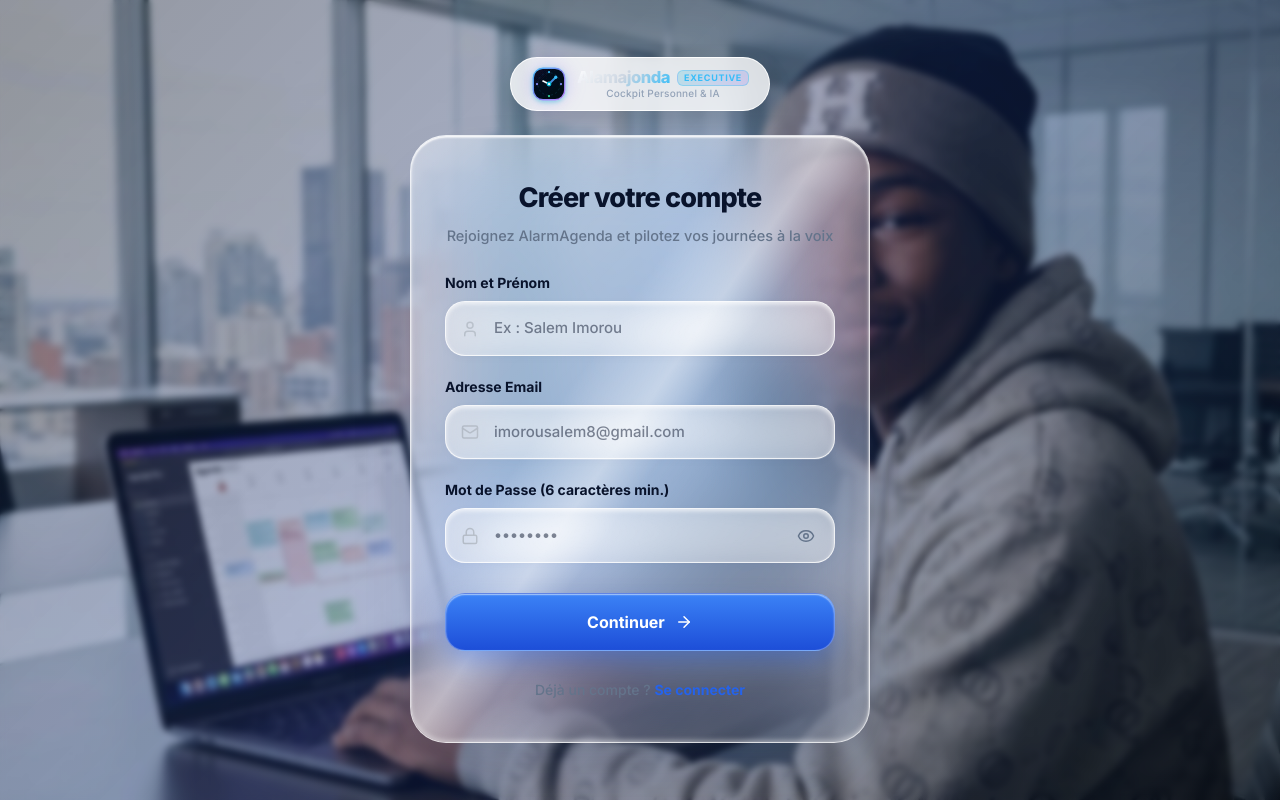
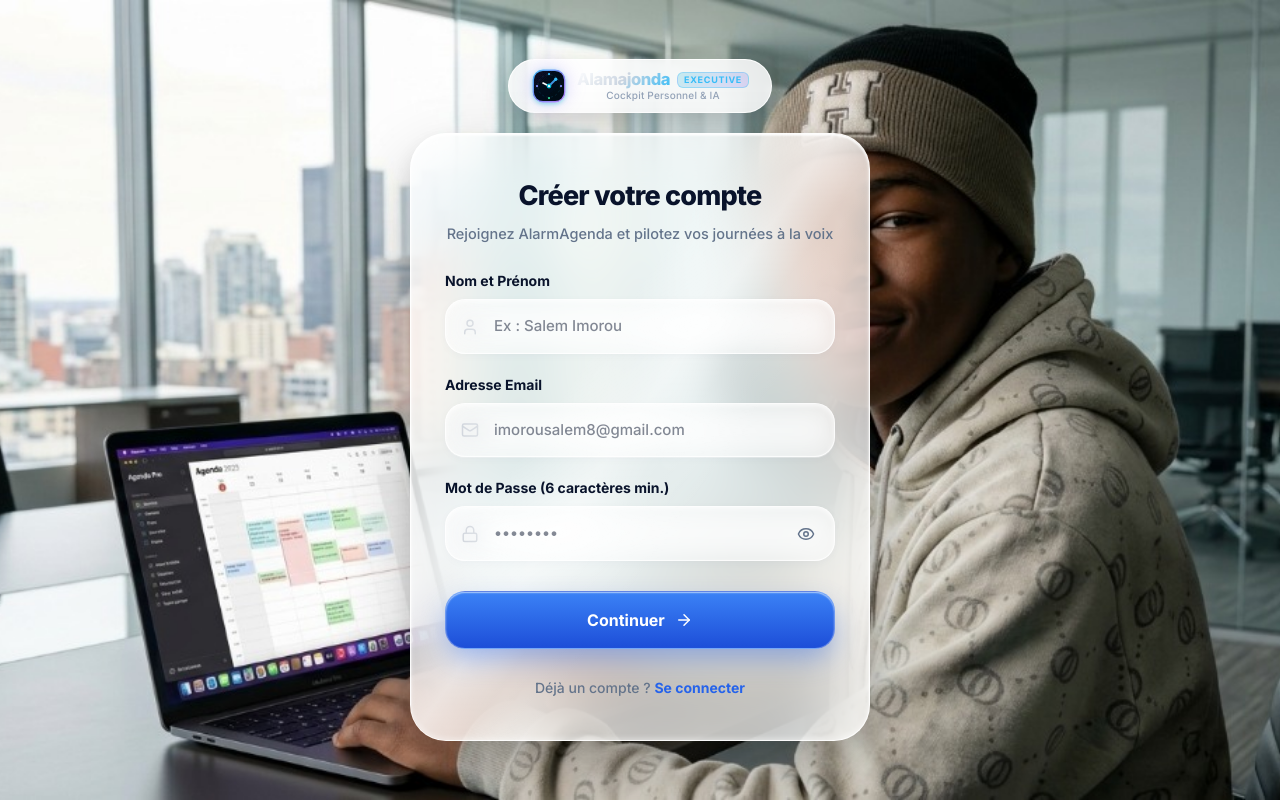
Before and after one commit to imorousalem8-sys/agenda, a Next.js app: page /register in a window 1280 px wide. Built offline with nearby package versions, Linux system fonts and the light colour scheme.

Commit message:
style: set direct full-screen photo background around auth card

```diff
--- a/app/login/page.tsx
+++ b/app/login/page.tsx
@@ -144,50 +144,37 @@ export default function LoginPage() {
     <div
       style={{
         minHeight: "100vh",
+        width: "100%",
         backgroundImage: "url('/images/auth-bg.jpg')",
         backgroundSize: "cover",
-        backgroundPosition: "center 30%",
+        backgroundPosition: "center center",
         backgroundRepeat: "no-repeat",
+        backgroundAttachment: "fixed",
         color: "#09132b",
         fontFamily: "'Inter', system-ui, sans-serif",
         display: "flex",
         flexDirection: "column",
         alignItems: "center",
         justifyContent: "center",
-        padding: "24px",
+        padding: "32px 16px",
         position: "relative",
       }}
     >
-      {/* Darkening & Soft Ambient Tint Overlay for Optimal Contrast */}
-      <div
-        style={{
-          position: "absolute",
-          top: 0,
-          left: 0,
-          right: 0,
-          bottom: 0,
-          background: "linear-gradient(135deg, rgba(15, 23, 42, 0.45) 0%, rgba(30, 58, 138, 0.35) 50%, rgba(15, 23, 42, 0.5) 100%)",
-          backdropFilter: "blur(3px)",
-          WebkitBackdropFilter: "blur(3px)",
-          zIndex: 0,
-        }}
-      />
-
       {/* Brand Header */}
-      <div style={{ position: "relative", zIndex: 2, marginBottom: "24px", textAlign: "center" }}>
+      <div style={{ position: "relative", zIndex: 2, marginBottom: "20px", textAlign: "center" }}>
         <Link
           href="/"
           style={{
             textDecoration: "none",
             display: "inline-flex",
             alignItems: "center",
-            background: "rgba(255, 255, 255, 0.8)",
+            background: "rgba(255, 255, 255, 0.85)",
             backdropFilter: "blur(20px)",
             WebkitBackdropFilter: "blur(20px)",
-            padding: "8px 20px",
+            padding: "8px 22px",
             borderRadius: "999px",
-            border: "1px solid rgba(255, 255, 255, 0.9)",
-            boxShadow: "0 10px 25px rgba(0, 0, 0, 0.15)",
+            border: "1.5px solid rgba(255, 255, 255, 0.95)",
+            boxShadow: "0 10px 30px rgba(0, 0, 0, 0.18)",
           }}
         >
           <Logo size={36} showText={true} />
@@ -199,12 +186,12 @@ export default function LoginPage() {
         style={{
           width: "100%",
           maxWidth: "460px",
-          background: "linear-gradient(135deg, rgba(255, 255, 255, 0.45) 0%, rgba(255, 255, 255, 0.18) 100%)",
-          backdropFilter: "blur(38px) saturate(190%)",
-          WebkitBackdropFilter: "blur(38px) saturate(190%)",
-          border: "1.5px solid rgba(255, 255, 255, 0.75)",
+          background: "rgba(255, 255, 255, 0.72)",
+          backdropFilter: "blur(28px) saturate(190%)",
+          WebkitBackdropFilter: "blur(28px) saturate(190%)",
+          border: "1.5px solid rgba(255, 255, 255, 0.9)",
           borderRadius: "36px",
-          boxShadow: "0 35px 80px -15px rgba(2, 44, 115, 0.12), 0 10px 25px -5px rgba(0, 0, 0, 0.04), inset 0 1.5px 2px rgba(255, 255, 255, 0.95), inset 0 -2px 5px rgba(255, 255, 255, 0.4)",
+          boxShadow: "0 30px 70px rgba(0, 0, 0, 0.22), 0 10px 25px rgba(0, 0, 0, 0.1), inset 0 1.5px 2px rgba(255, 255, 255, 0.95), inset 0 -2px 5px rgba(255, 255, 255, 0.4)",
           padding: "42px 34px",
           position: "relative",
           zIndex: 2,
--- a/app/register/page.tsx
+++ b/app/register/page.tsx
@@ -171,50 +171,37 @@ export default function RegisterPage() {
     <div
       style={{
         minHeight: "100vh",
+        width: "100%",
         backgroundImage: "url('/images/auth-bg.jpg')",
         backgroundSize: "cover",
-        backgroundPosition: "center 30%",
+        backgroundPosition: "center center",
         backgroundRepeat: "no-repeat",
+        backgroundAttachment: "fixed",
         color: "#09132b",
         fontFamily: "'Inter', system-ui, sans-serif",
         display: "flex",
         flexDirection: "column",
         alignItems: "center",
         justifyContent: "center",
-        padding: "24px",
+        padding: "32px 16px",
         position: "relative",
       }}
     >
-      {/* Darkening & Soft Ambient Tint Overlay for Optimal Contrast */}
-      <div
-        style={{
-          position: "absolute",
-          top: 0,
-          left: 0,
-          right: 0,
-          bottom: 0,
-          background: "linear-gradient(135deg, rgba(15, 23, 42, 0.45) 0%, rgba(30, 58, 138, 0.35) 50%, rgba(15, 23, 42, 0.5) 100%)",
-          backdropFilter: "blur(3px)",
-          WebkitBackdropFilter: "blur(3px)",
-          zIndex: 0,
-        }}
-      />
-
       {/* Brand Header */}
-      <div style={{ position: "relative", zIndex: 2, marginBottom: "24px", textAlign: "center" }}>
+      <div style={{ position: "relative", zIndex: 2, marginBottom: "20px", textAlign: "center" }}>
         <Link
           href="/"
           style={{
             textDecoration: "none",
             display: "inline-flex",
             alignItems: "center",
-            background: "rgba(255, 255, 255, 0.8)",
+            background: "rgba(255, 255, 255, 0.85)",
             backdropFilter: "blur(20px)",
             WebkitBackdropFilter: "blur(20px)",
-            padding: "8px 20px",
+            padding: "8px 22px",
             borderRadius: "999px",
-            border: "1px solid rgba(255, 255, 255, 0.9)",
-            boxShadow: "0 10px 25px rgba(0, 0, 0, 0.15)",
+            border: "1.5px solid rgba(255, 255, 255, 0.95)",
+            boxShadow: "0 10px 30px rgba(0, 0, 0, 0.18)",
           }}
         >
           <Logo size={36} showText={true} />
@@ -226,12 +213,12 @@ export default function RegisterPage() {
         style={{
           width: "100%",
           maxWidth: "460px",
-          background: "linear-gradient(135deg, rgba(255, 255, 255, 0.45) 0%, rgba(255, 255, 255, 0.18) 100%)",
-          backdropFilter: "blur(38px) saturate(190%)",
-          WebkitBackdropFilter: "blur(38px) saturate(190%)",
-          border: "1.5px solid rgba(255, 255, 255, 0.75)",
+          background: "rgba(255, 255, 255, 0.72)",
+          backdropFilter: "blur(28px) saturate(190%)",
+          WebkitBackdropFilter: "blur(28px) saturate(190%)",
+          border: "1.5px solid rgba(255, 255, 255, 0.9)",
           borderRadius: "36px",
-          boxShadow: "0 35px 80px -15px rgba(2, 44, 115, 0.12), 0 10px 25px -5px rgba(0, 0, 0, 0.04), inset 0 1.5px 2px rgba(255, 255, 255, 0.95), inset 0 -2px 5px rgba(255, 255, 255, 0.4)",
+          boxShadow: "0 30px 70px rgba(0, 0, 0, 0.22), 0 10px 25px rgba(0, 0, 0, 0.1), inset 0 1.5px 2px rgba(255, 255, 255, 0.95), inset 0 -2px 5px rgba(255, 255, 255, 0.4)",
           padding: "42px 34px",
           position: "relative",
           zIndex: 2,
```
